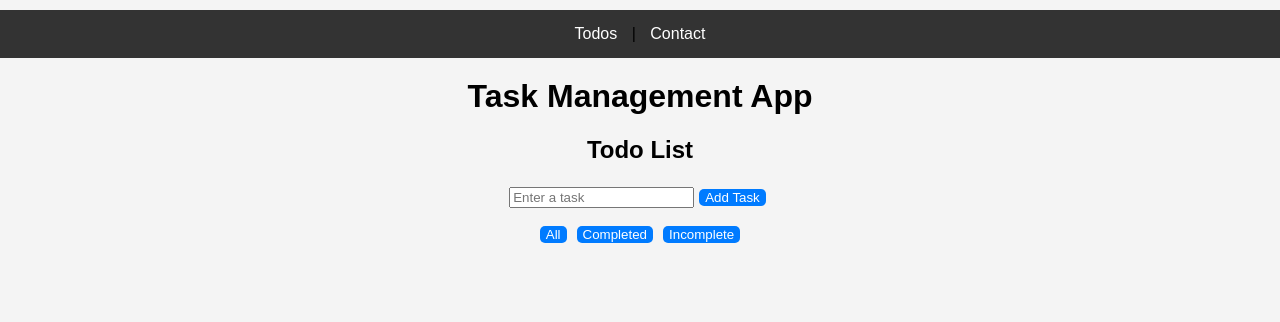
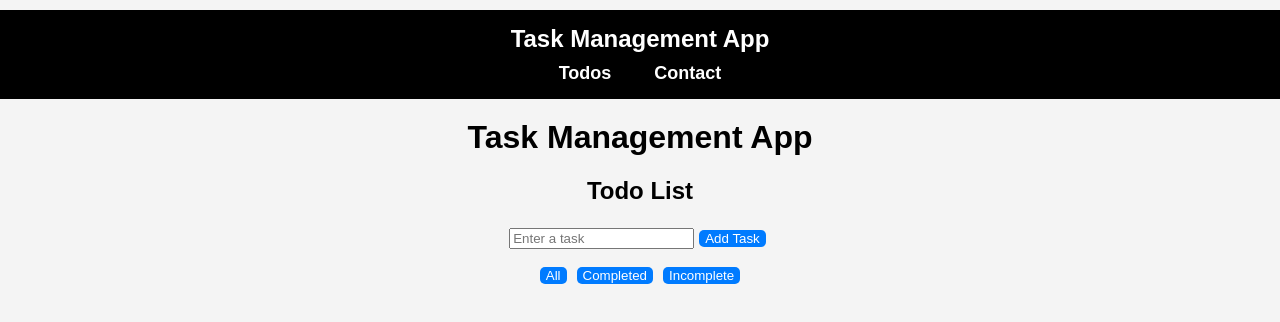
Before and after one commit to garyhermos07/task-management-app, a React (Create React App) app: page / in a window 1280 px wide. Shown: the top 322 px of the page. Built offline with nearby package versions, Linux system fonts and the light colour scheme.

Commit message:
Improve navagation bar styling

```diff
--- a/src/App.css
+++ b/src/App.css
@@ -90,3 +90,26 @@ textarea {
   border: 1px solid #ccc;
   border-radius: 5px;
 }
+
+nav {
+  background-color: black;
+  padding: 15px;
+  text-align: center;
+}
+
+nav a {
+  color: white;
+  text-align: none;
+  margin: 0 15px;
+  font-size: 18px;
+  font-weight: bold;
+}
+
+nav a:hover {
+  color: #4da6ff;
+}
+
+nav h2 {
+  color: white;
+  margin: 0 0 10px;
+}
--- a/src/App.js
+++ b/src/App.js
@@ -38,6 +38,7 @@ function App() {
   return (
     <div>
       <nav>
+        <h2>Task Management App</h2>
         <Link to="/">Todos</Link> | <Link to="/contact">Contact</Link>
       </nav>
 
```
